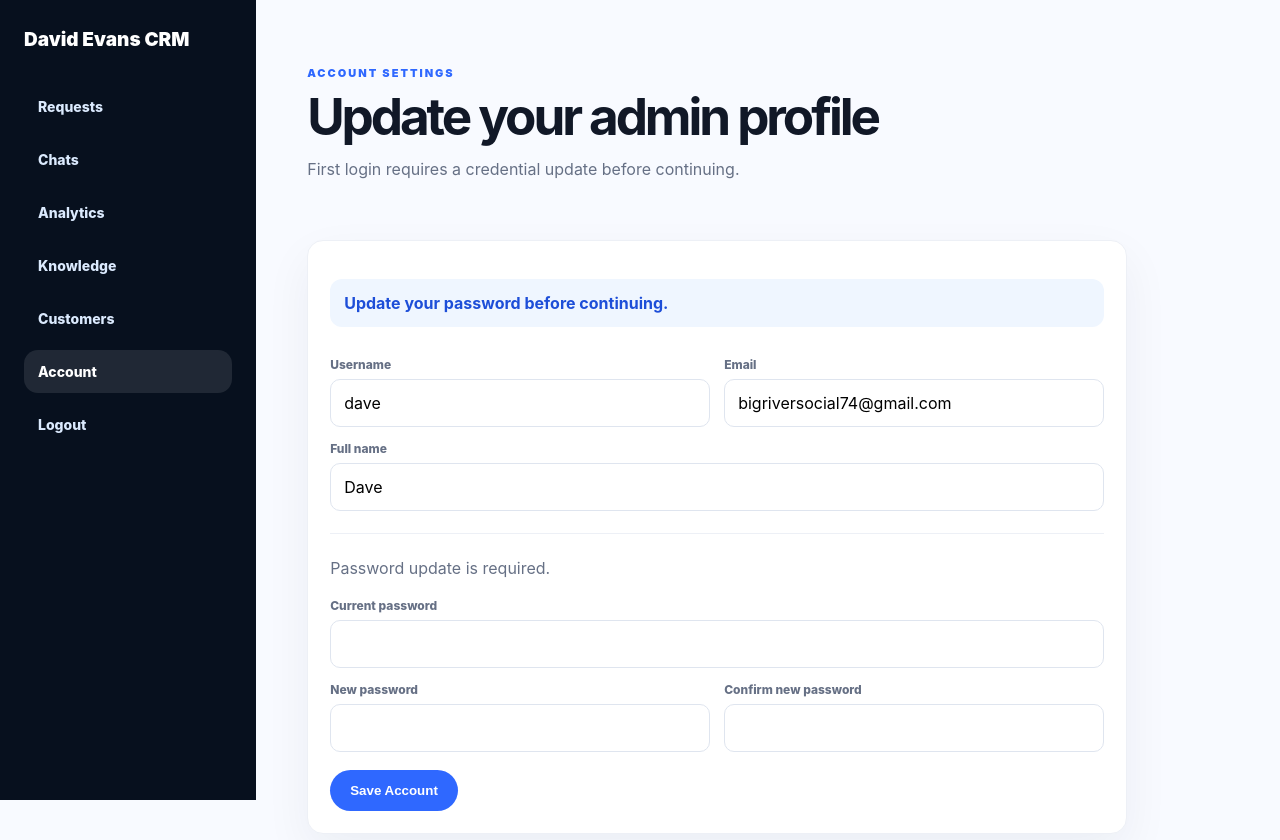
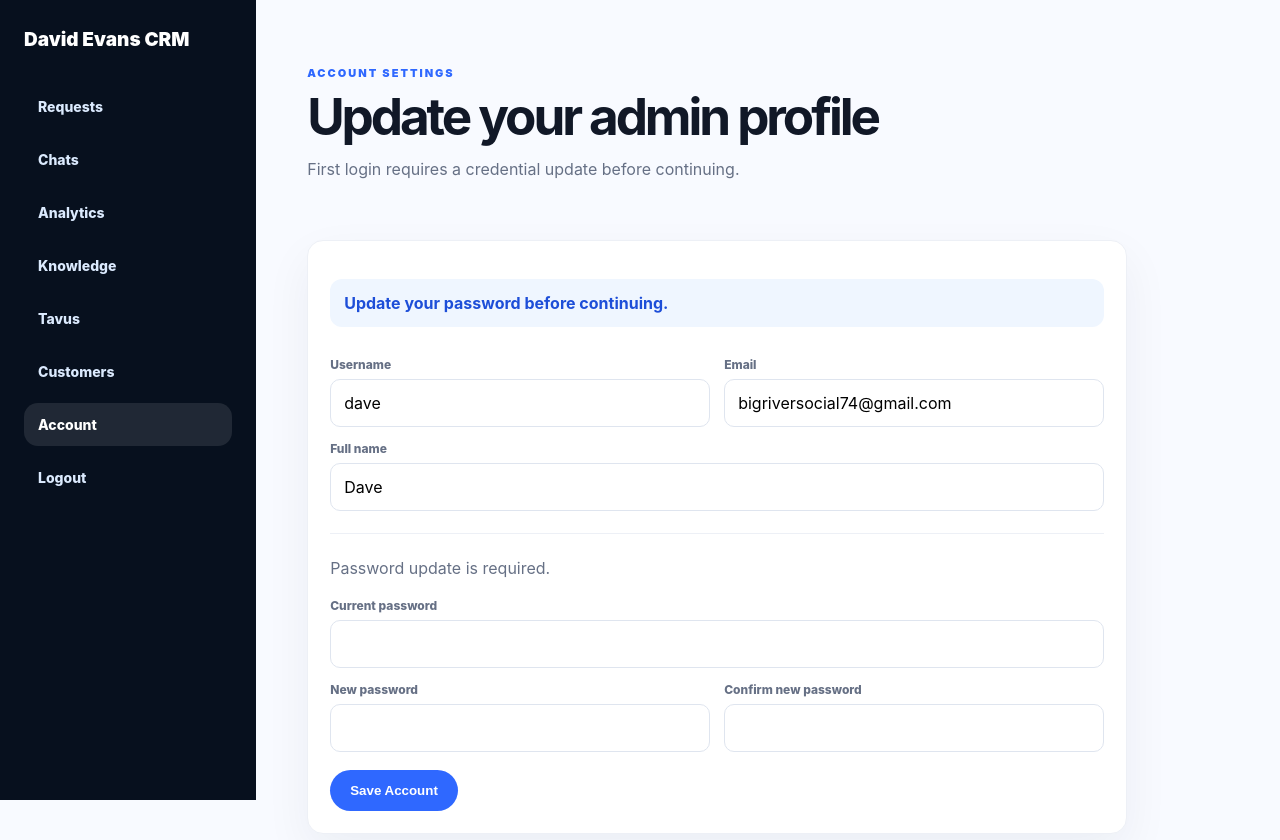
Before and after one commit to bigriversocial74/resume, a PHP site: page /admin/account.php in a window 1280 px wide. Shown: the top 840 px of the page. Run offline with PHP 8.4, Linux system fonts and the light colour scheme; a user stored in the database is signed in; data comes from the database, SQL or seed files in the repository; some libraries are stand-ins or nearby versions.

Commit message:
Add Tavus to admin navigation

```diff
--- a/app/admin_shell.php
+++ b/app/admin_shell.php
@@ -8,6 +8,7 @@ function admin_nav_items(): array
         ['/admin/chat.php', 'Chats'],
         ['/admin/analytics.php', 'Analytics'],
         ['/admin/knowledge.php', 'Knowledge'],
+        ['/admin/tavus.php', 'Tavus'],
         ['/admin/customers.php', 'Customers'],
         ['/admin/account.php', 'Account'],
         ['/admin/logout.php', 'Logout'],
```
